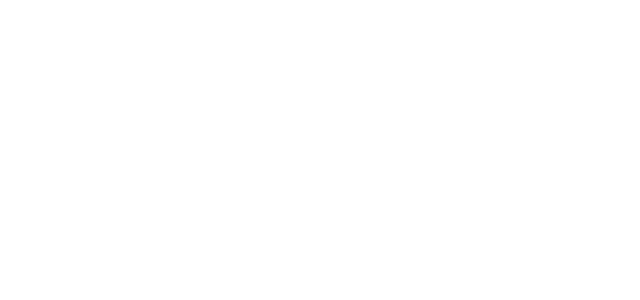
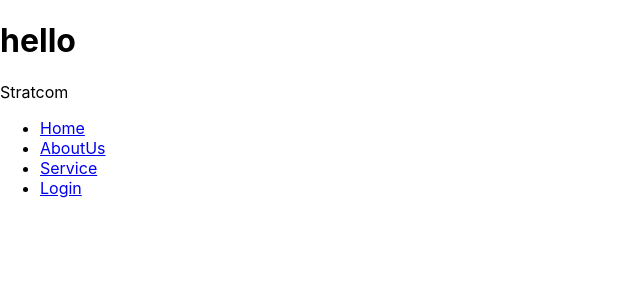
Before and after one commit to ocholapeter-debug/stratcomweb2, a React (Create React App) app: page / in a window 1280 px wide. Shown: the top 300 px of the page, without its empty margins (0-640 px from the left). Built offline with nearby package versions, Linux system fonts and the light colour scheme.

Commit message:
react ap

```diff
--- a/src/App.js
+++ b/src/App.js
@@ -1,13 +1,12 @@
-import logo from './logo.svg';
+//import logo from './logo.svg';
 import './App.css';
+import Header from './Header';
 
 
 function App() {
   return (
-    <div className="App">
-<header/>
-        </div>
-  );
-}
-
+     <div>
+        <Header/>
+     </div>
+  ) }
 export default App;
--- /dev/null
+++ b/src/Header.css
@@ -0,0 +1,4 @@
+.title{
+    font-size: x-large;
+
+}
--- a/src/Header.js
+++ b/src/Header.js
@@ -1,11 +1,33 @@
 import React from 'react'
+import './Header.css'
 
-function header() {
+function Header() {
   return (
     <div>
-      <h1>this is the header</h1>
+    <h1>hello</h1>
+       <header className='header'>
+        <div className='header-container'>
+<div className='logo'>
+  <span className='logotext'>Stratcom</span>
+</div>
+        </div>
+
+        <nav className='navmenu'>
+          <ul className='navlist'>
+            <li className='navitem'><a  className='navlink' href='/'>Home</a></li>
+            <li className='navitem'><a  className='navlink' href='/'>AboutUs</a></li>
+            <li className='navitem'><a  className='navlink' href='/'>Service</a></li>
+            <li className='navitem'><a  className='navlink' href='/'>Login</a></li>
+
+
+
+          </ul>
+        </nav>
+       </header>
     </div>
+
+
   )
 }
 
-export default header
+export default Header
```
Also changed, not shown: public/chol.jpg (deleted).
